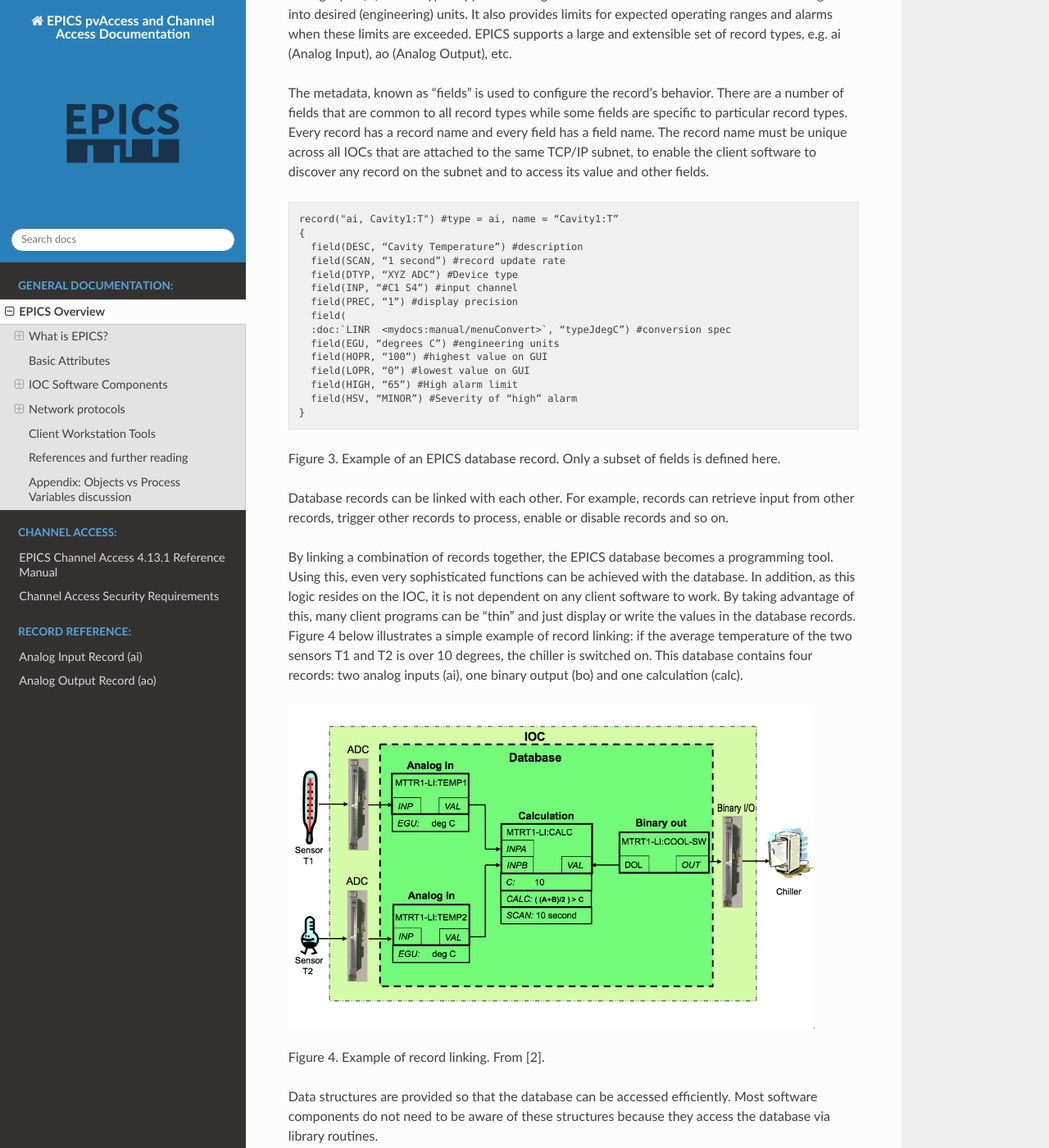
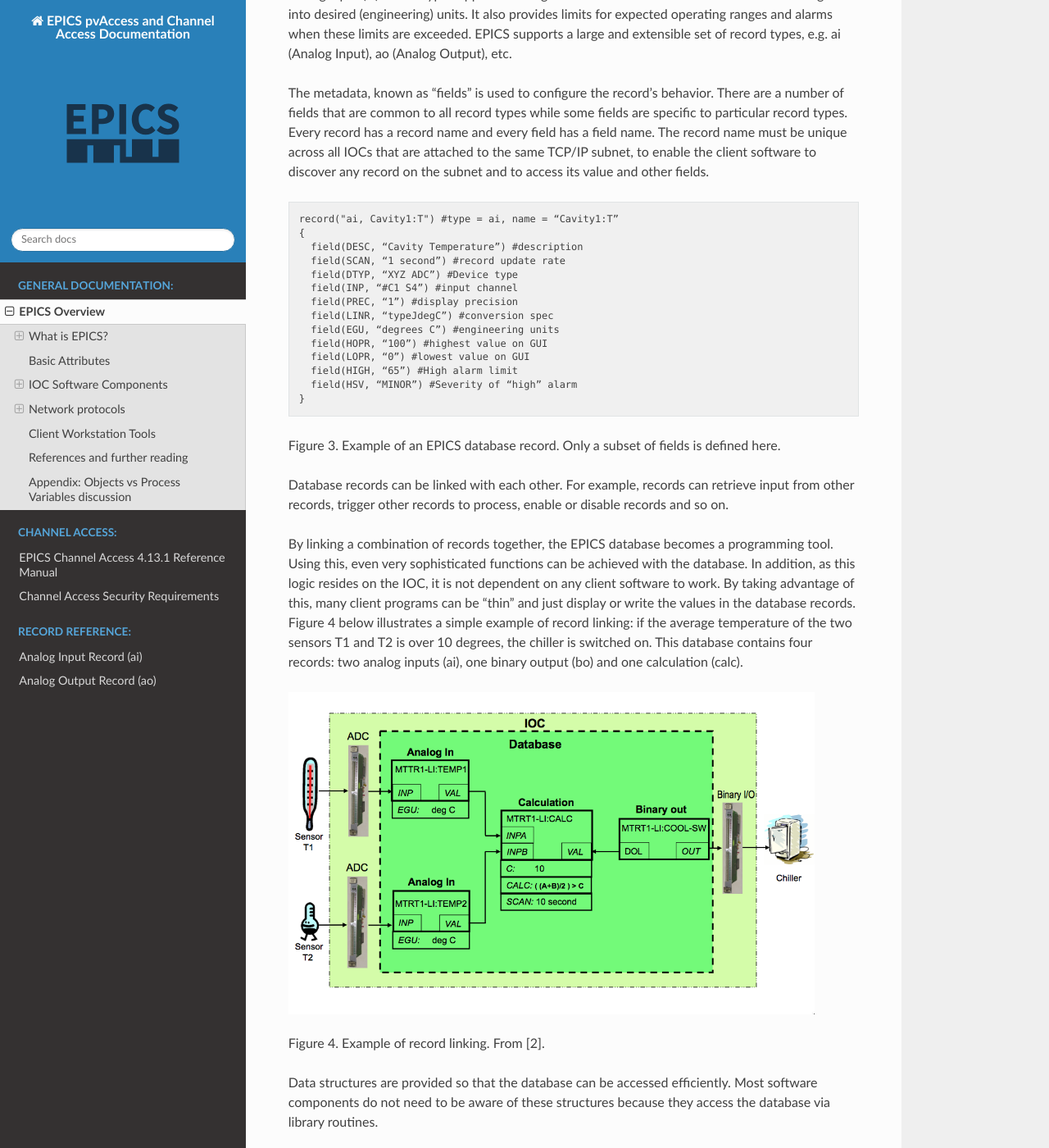
Before and after one commit to ttkorhonen/myDocument, a Sphinx documentation site: the page built from docs/genericdocs/EPICS_Intro.rst, in a window 1280 px wide and 1400 px high, scrolled down 4342 px. Shown: the whole window at 82% size. Built offline with Sphinx 7.4.7 and the Read the Docs theme 2.0.0, drawn with Linux system fonts in a browser that asks for light colours; some of the changed lines change nothing that is shown; some of the changed text lies outside the part shown.

Commit message:
new interlink try

```diff
--- a/docs/genericdocs/EPICS_Intro.rst
+++ b/docs/genericdocs/EPICS_Intro.rst
@@ -238,8 +238,7 @@
     field(DTYP, “XYZ ADC”) #Device type
     field(INP, “#C1 S4”) #input channel
     field(PREC, “1”) #display precision
-    field(
-    :doc:`LINR  <mydocs:manual/menuConvert>`, “typeJdegC”) #conversion spec
+    field(LINR, “typeJdegC”) #conversion spec
     field(EGU, “degrees C”) #engineering units
     field(HOPR, “100”) #highest value on GUI
     field(LOPR, “0”) #lowest value on GUI
@@ -282,7 +281,8 @@
 the value or checking the alarm limits. How data are handled when a
 record is processed depends on the record type.
 
-Four basic types of record scanning are provided: Periodic, Event, I/O
+Four
+:doc:`basic types  <mydocs:menu-menuscan>`basic types of record scanning are provided: Periodic, Event, I/O
 Event and Passive. All these methods can be mixed in an IOC.
 
 -  **Periodic**: A record is processed periodically.
```
